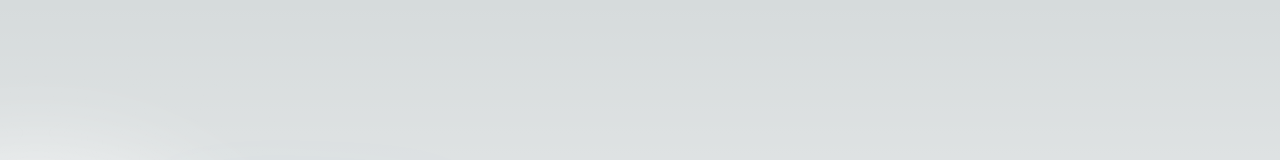
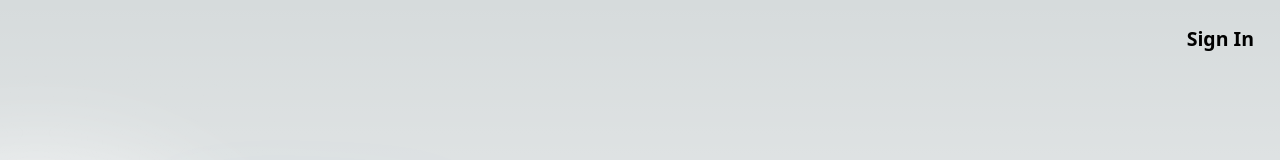
Before and after one commit to abuhacks/hackviolet, a Next.js app: page / in a window 1280 px wide. Shown: the top 160 px of the page. Built offline with nearby package versions, Linux system fonts and the light colour scheme.

Commit message:
authentication somewhat works

```diff
--- /dev/null
+++ b/helpers/constants.ts
@@ -0,0 +1,3 @@
+const users = [,
+{id:"2",name: "test", email: "test@vt.edu", password:"123456"}
+]
--- a/package.json
+++ b/package.json
@@ -10,10 +10,13 @@
   },
   "dependencies": {
     "next": "14.1.0",
+    "next-auth": "^4.24.5",
     "react": "^18",
     "react-dom": "^18"
   },
   "devDependencies": {
+    "@types/node": "20.11.16",
+    "@types/react": "18.2.52",
     "eslint": "^8",
     "eslint-config-next": "14.1.0"
   }
--- a/src/app/page.js
+++ b/src/app/page.js
@@ -30,7 +30,18 @@ export default function Home() {
 
 
       </div>
-
+      <div className={styles.signup}>
+        <a
+          href= "api/auth/signin"
+          className={styles.card}
+          target="_blank"
+          rel="noopener noreferrer"
+        >
+          <h2>
+            Sign In
+          </h2>
+        </a>
+        </div>
        <div>
 
 
--- a/src/app/page.module.css
+++ b/src/app/page.module.css
@@ -38,7 +38,7 @@
   position: fixed;
   top: 0;
   right: 0;
-  padding-right: 0.5em;
+  padding-right: 2em;
   padding-top: 0.5em;
   background-color: transparent; /* Set the background color to transparent */
   border: none; /* Remove border */
@@ -46,7 +46,7 @@
   cursor:pointer;
   overflow: hidden;
   align-items: center; /* If you have a flex container */
-  font-size: x-small;
+  font-size: small;
   font-family: system-ui;
   /* You may want to add more styling based on your design */
 }
```
Also changed, not shown: src/app/api/auth/[...nextauth]/route.ts (added, +39 -0 lines), tsconfig.json (added, +35 -0 lines), src/app/components/authButtons.jsx (added), 2 other files (tests, documents, lock files or other folders).
